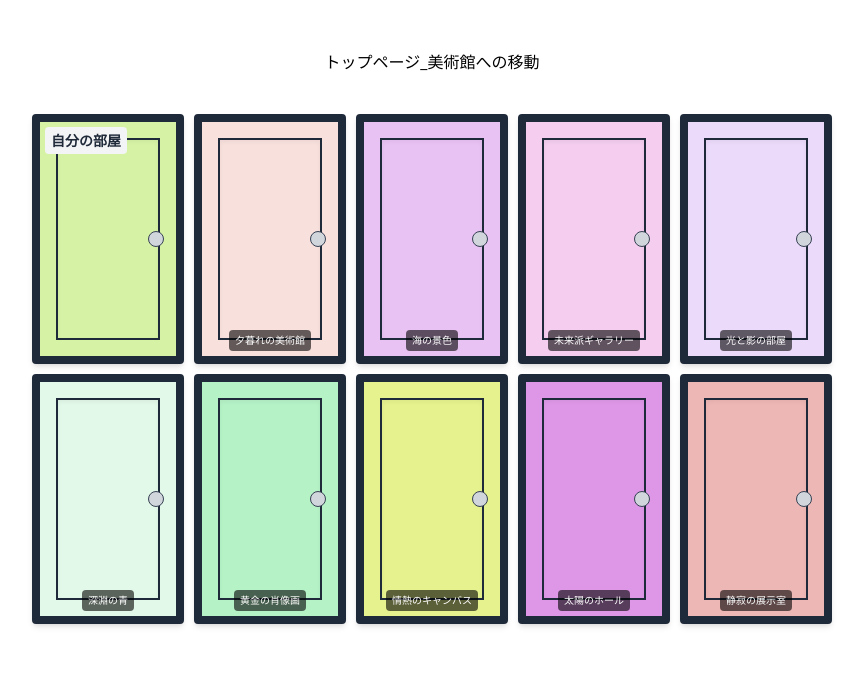
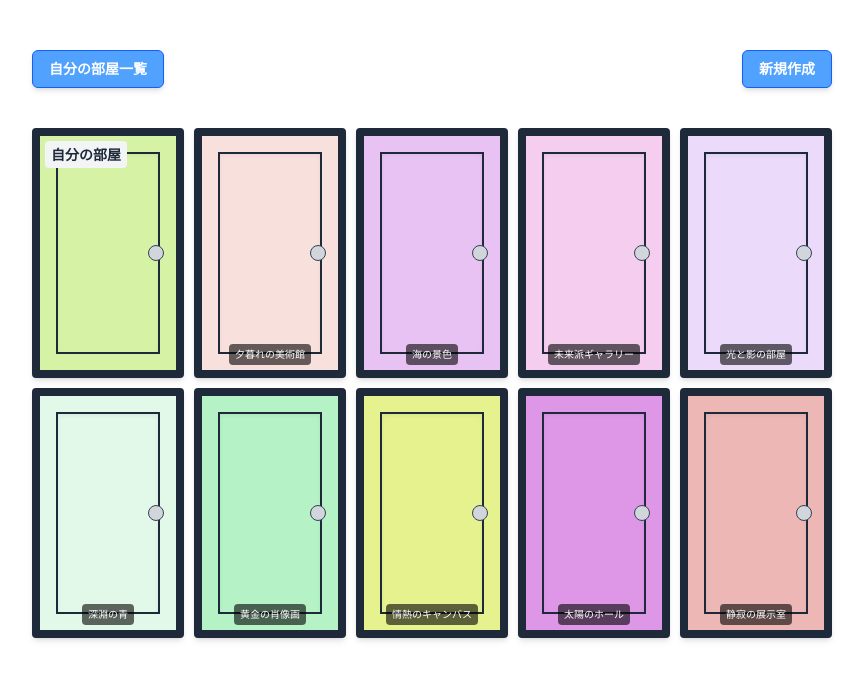
Before and after one commit to yui-szk/virtual-museum, a React (Vite) app in the folder app/frontend/: page / in a window 1280 px wide. Shown: the top 680 px of the page, without its empty margins (208-1071 px from the left). Built offline with nearby package versions, Linux system fonts and the light colour scheme.

Commit message:
画面上部に2つのボタンを配置

```diff
--- a/app/frontend/src/TopPage.tsx
+++ b/app/frontend/src/TopPage.tsx
@@ -1,4 +1,9 @@
 import React from 'react';
+
+// 【追加】window.location.href を使用する場合、ここに宣言
+const handleNavigate = (path: string) => {
+    window.location.href = path;
+};
 
 //* ドアが押された時の動作を定義する関数
 //! 今回はアラート表示のみ、あとで部屋への移動に変更
@@ -52,10 +57,37 @@ const doorsData: Door[] = [
 
 //*アプリケーションのトップページ（ドアの選択画面）コンポーネント。
 export default function TopPage() {
+    //! 各画面に遷移するように要変更
+    // 新規作成ボタンが押された時の動作
+    const handleNewCreationClick = () => {
+        // '新規作成'用のCreationPageに遷移させるパスを設定
+        handleNavigate('/creation/new'); //! 仮のパス
+    };
+
+    // 自分の部屋一覧ボタンが押された時の動作
+    const handleMyRoomsClick = () => {
+        // 自分の部屋一覧ページに遷移させるパスを設定
+        handleNavigate('/my-rooms'); //! 仮のパス
+    };
+
+
   return (
     <div className="container" style={{ textAlign: 'center', padding: '50px' }}>
-      <h1>トップページ_美術館への移動</h1>
+        {/* 左右にボタンを配置し、中央に余白（justify-between）を持たせる */}
+        <div className="flex justify-between items-center mb-4 w-full" style={{ maxWidth: '800px', margin: '0 auto' }}>
 
+            {/* 左側のボタン: 自分の部屋一覧 */}
+            <button
+                onClick={handleMyRoomsClick}
+                className="px-4 py-2 bg-blue-400 text-white font-semibold border border-blue-600 rounded-md shadow-md hover:bg-blue-600 transition-colors text-sm"
+            >自分の部屋一覧</button>
+
+            {/* 右側のボタン: 新規作成 */}
+            <button
+                onClick={handleNewCreationClick}
+                className="px-4 py-2 bg-blue-400 text-white font-semibold border border-blue-600 rounded-md shadow-md hover:bg-blue-600 transition-colors text-sm"
+            >新規作成</button>
+        </div>
       <div
         style={{
           display: 'grid',
```
